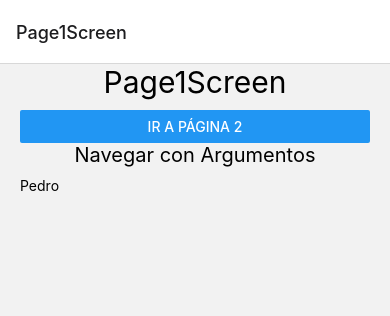
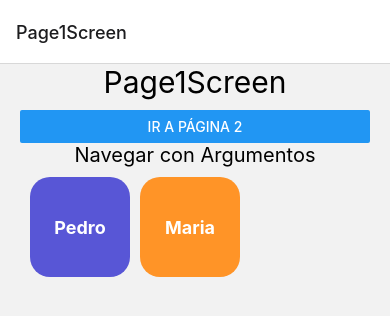
Before and after one commit to Newflaree/react-native_navigationApp, a React Native app: screen /Page1Screen in a window 390 px wide. Shown: the top 316 px of the page. Built offline with nearby package versions, Linux system fonts and the light colour scheme.

Commit message:
Otra forma de colocar el tipo de dato

```diff
--- a/src/screens/Page1Screen.jsx
+++ b/src/screens/Page1Screen.jsx
@@ -16,14 +16,33 @@ export const Page1Screen = ({ navigation }) => {
 
       <Text style={ styles.subTitle }>Navegar con Argumentos</Text>
 
+      <View style={{ flexDirection: 'row' }}>
         <TouchableOpacity
+          style={{
+            ...styles.bigButton,
+            backgroundColor: '#5856D6'
+          }}
           onPress={ () => navigation.navigate( 'UserScreen', {
             id: 1,
             name: 'Pedro'
           })}
         >
-        <Text>Pedro</Text>
+          <Text style={ styles.buttonText }>Pedro</Text>
         </TouchableOpacity>
+
+        <TouchableOpacity
+          style={{
+            ...styles.bigButton,
+            backgroundColor: '#FF9427'
+          }}
+          onPress={ () => navigation.navigate( 'UserScreen', {
+            id: 2,
+            name: 'Maria'
+          })}
+        >
+          <Text style={ styles.buttonText }>Maria</Text>
+        </TouchableOpacity>
+      </View>
     </View>
   );
 }
--- a/src/theme/AppTheme.jsx
+++ b/src/theme/AppTheme.jsx
@@ -14,5 +14,19 @@ export const styles = StyleSheet.create({
     textAlign: 'center',
     fontSize: 20,
     marginBottom: 10
+  },
+  bigButton: {
+    width: 100,
+    height: 100,
+    marginLeft: 10,
+    backgroundColor: 'red',
+    borderRadius: 20,
+    alignItems: 'center',
+    justifyContent: 'center'
+  },
+  buttonText: {
+    color: 'white',
+    fontSize: 18,
+    fontWeight: 'bold'
   }
 });
```
Lines whose indentation alone changed are shown as unchanged.
